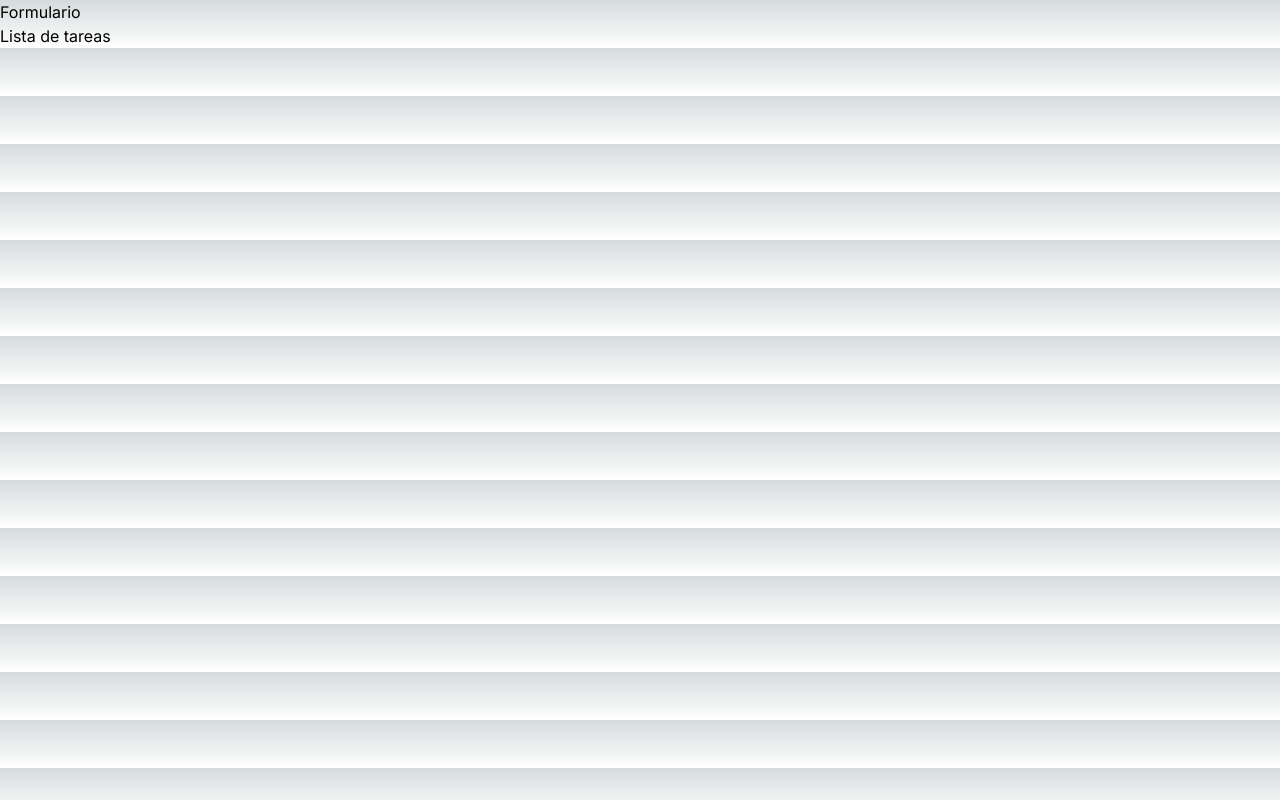
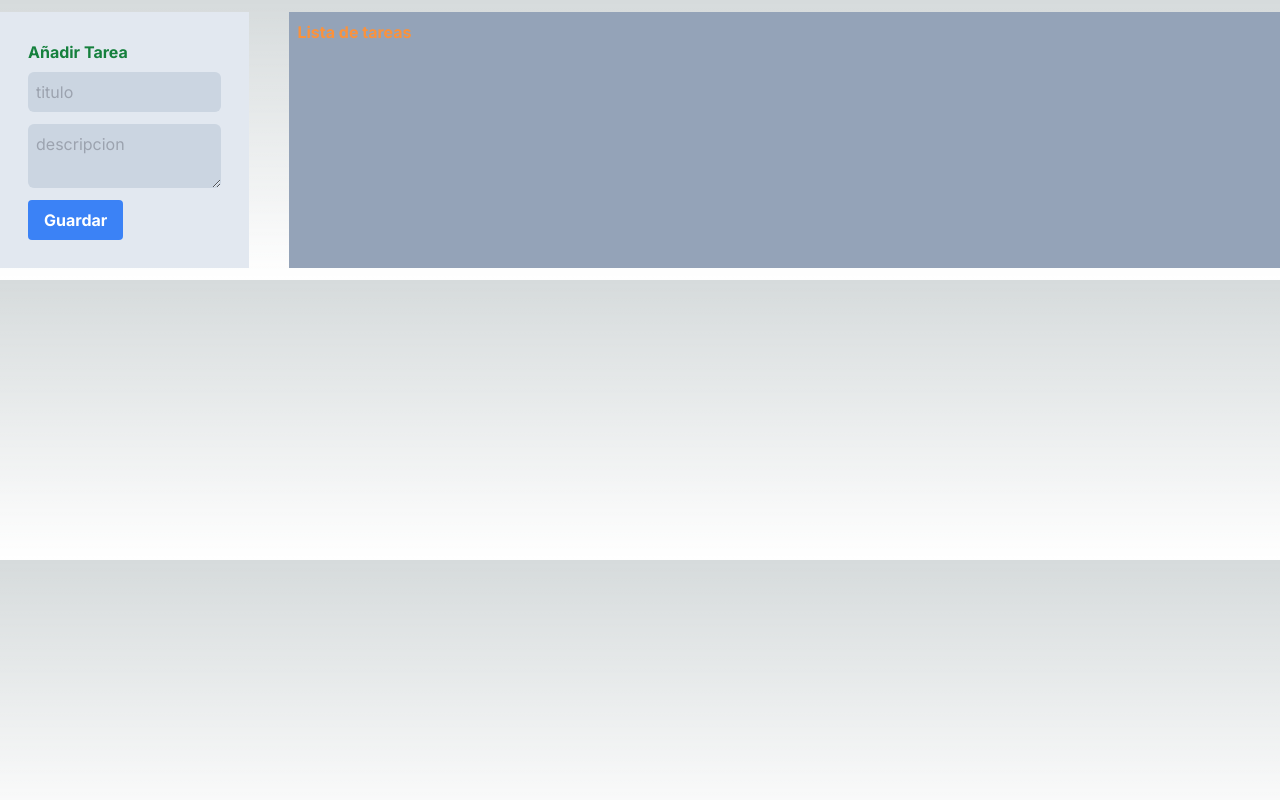
Before and after one commit to exe1127/Next-Django, a Next.js app in the folder front/: page / in a window 1280 px wide. Built offline with nearby package versions, Linux system fonts and the light colour scheme; no server answers.

Commit message:
creacion de lista y de formulario

```diff
--- a/front/src/app/componetes/formTask.jsx
+++ b/front/src/app/componetes/formTask.jsx
@@ -1,7 +1,28 @@
+'use client'
+import { useState } from 'react';
+function FormTask() {
+    const [titulo, setTitulo] = useState("");
+    const [descripcion, setDescripcion] = useState("");
 
-function FormTask() {
+    const handelSubmit = async (e) => {
+        e.preventDefault();
+        const respuesta = await fetch(`${process.env.NEXT_PUBLIC_BACKEND_URL}/api/task/`,
+            { method: 'POST', body: JSON.stringify(titulo, descripcion), headers: { 'Content-Type': 'application/json' } },
+
+        )
+        const data = respuesta.json();
+        console.log(data);
+    }
+
     return (
-        <h1>Formulario</h1>
+        <div className="bg-slate-200 p-7">
+            <form action="" onSubmit={handelSubmit} >
+                <h1 className="text-green-700 font-bold mb-2">Añadir Tarea</h1>
+                <input name="titulo" type="text" placeholder="titulo" className="bg-slate-300 rounded-md p-2 mb-3 w-full" onChange={(e) => setTitulo(e.target.value)} />
+                <textarea name="descripcion" type="text" placeholder="descripcion" className="bg-slate-300 rounded-md p-2 mb-3 block w-full" onChange={(e) => setDescripcion(e.target.value)} />
+                <button type="submit" className="bg-blue-500 hover:bg-blue-300 text-white font-bold py-2 px-4 rounded block">Guardar</button>
+            </form>
+        </div>
     )
 
 }
--- a/front/src/app/componetes/listTask.jsx
+++ b/front/src/app/componetes/listTask.jsx
@@ -1,9 +1,20 @@
 
+
+const cargarTareas = async () => {
+    const respuesta = await fetch(`${process.env.BACKEND_URL}/api/task/`);
+    const data = await respuesta.json();
+    return data;
+}
 
 
 const ListTask = () => {
+    const lista = cargarTareas();
+    console.log(lista)
     return (
-        <h1>Lista de tareas </h1>
+        <div className="container bg-slate-400">
+            <h1 className="text-orange-400 font-bold mx-2 mt-2">Lista de tareas </h1>
+        </div>
+
     )
 }
 
--- a/front/src/app/page.js
+++ b/front/src/app/page.js
@@ -4,8 +4,14 @@ import ListTask from "./componetes/listTask";
 export default function Home() {
   return (
     <>
-      <FormTask />
+    <div className="container mx-auto my-3">
+         <div className="flex gap-x-10">
+       <FormTask />
       <ListTask/>
+    </div>
+    </div>
+
+
     </>
   );
 }
```
Also changed, not shown: 2 other files (tests, documents, lock files or other folders).
